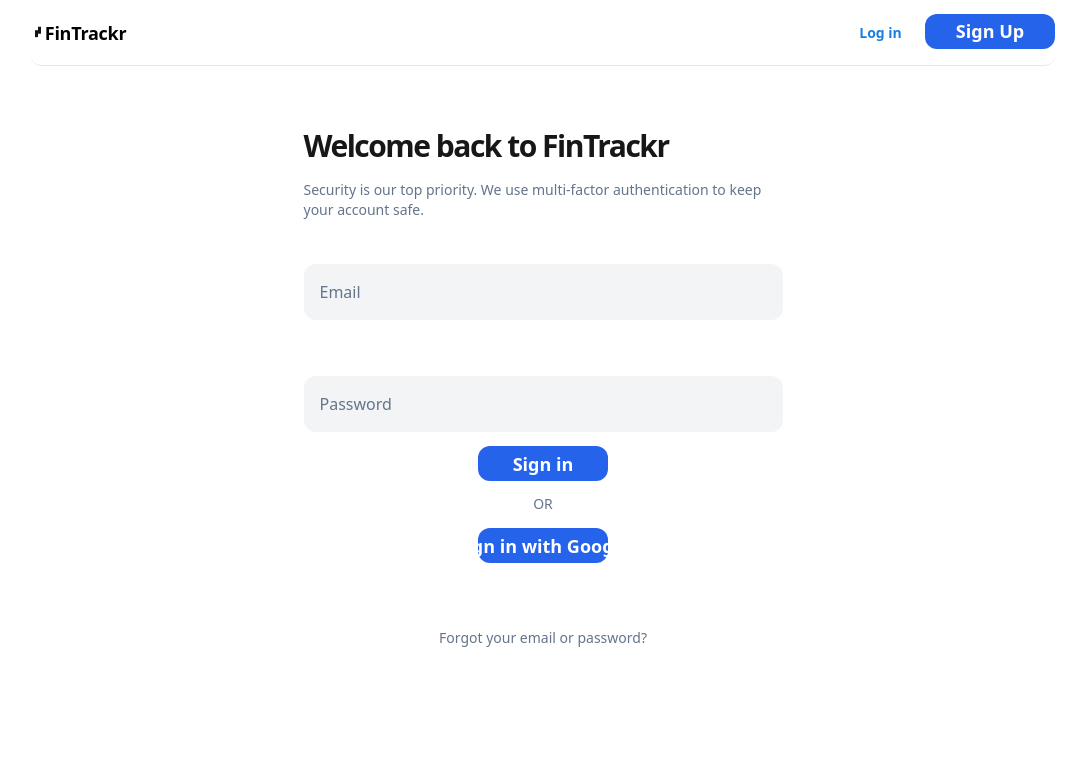
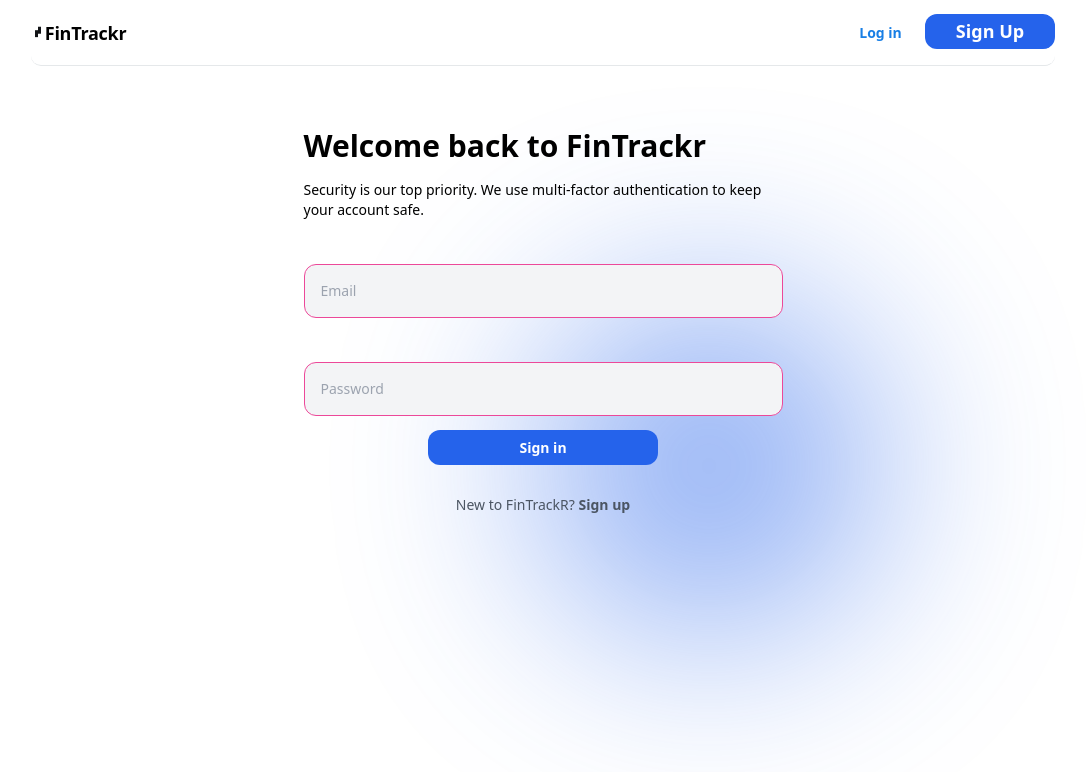
Before and after one commit to ShiiFt38/Finance-Tracker, a React (Create React App) app: page /Login in a window 1280 px wide. Shown: the top 772 px of the page, without its empty margins (97-1183 px from the left). Built offline with nearby package versions, Linux system fonts and the light colour scheme.

Commit message:
form validation

```diff
--- a/src/App.js
+++ b/src/App.js
@@ -10,6 +10,7 @@ import Transactions from './Pages/Transactions';
 import Budgets from './Pages/Budgets';
 import Reports from './Pages/Reports';
 import Settings from './Pages/Settings';
+import SignUpPage from './Pages/SignUpPage';
 
 function App() {
   return (
@@ -17,6 +18,7 @@ function App() {
     <Routes>
       <Route path='/' element={<HomePage />}></Route>
       <Route path='/Login' element={<LoginPage/>}></Route>
+      <Route path='/SignUp' element={<SignUpPage/>}></Route>
       <Route path='/Tracking-Tips' element={<TipsTricks1/>}></Route>
       <Route path='/Dashboards-Tips' element={<TipsTricks2/>}></Route>
       <Route path='/Reports-Tips' element={<TipsTricks3/>}></Route>
--- a/src/Components/Button.js
+++ b/src/Components/Button.js
@@ -8,10 +8,10 @@ function Button({text, onClick, iconSrc, iconAlt, link, width}) {
   return (
     <Link to={link}>
       <button
-        className={`flex justify-center align-middle items-center px-8 py-2.5 mt-3.5 font-bold whitespace-nowrap ${accentColor} rounded-xl text-white sm:w-[130px] md:${width} sm:h-[30px] md:h-[35px] hover:bg-[#637587] transition-all duration-1000ms ease-in max-md:px-5 cursor-pointer`}
+        className={`flex justify-center align-middle items-center px-8 py-2.5 mt-3.5 font-bold whitespace-nowrap ${accentColor} rounded-xl text-white sm:w-[130px] ${width} sm:h-[30px] md:h-[35px] hover:bg-[#637587] transition-all duration-1000ms ease-in max-md:px-5 cursor-pointer`}
         onClick={onClick}
       >
-        {iconSrc && <img src={iconSrc} alt={iconAlt} className="self-start w-5 aspect-square mr-2" />}
+        {iconSrc && <img src={iconSrc} alt={iconAlt} className="w-5 h-5 aspect-square mr-2" />}
         <span className='sm:text-[14px] md:text-[18px]'>{text}</span>
       </button>
     </Link>
--- a/src/Components/Header.js
+++ b/src/Components/Header.js
@@ -1,5 +1,5 @@
 import { Link } from 'react-router-dom';
-import SignInButton from './Button';
+import Button from './Button';
 
 
 function Header({hidden}) {
@@ -21,7 +21,7 @@ function Header({hidden}) {
         <Link to='/Login' className=" w-[89px] font-bold text-[#197fe5] m-auto text-[14px] align-middle">
           Log in
         </Link>
-        <SignInButton text="Sign Up" link="/Login"/>
+        <Button text="Sign Up" link="/SignUp"/>
       </div>
 
   </header>
--- /dev/null
+++ b/src/Components/UserInfoValidation.js
@@ -0,0 +1,28 @@
+function Validation(values){
+    let error = {}
+    const email_pattern = /^[^\s@]+@[^\s@]+\.[^\s@]+$/
+    const password_pattern = /^(?=.*\d)(?=.*[a-z])(?=.*[A-Z])[a-zA-Z0-9]{8,}$/
+
+    if(values.email === "") {
+        error.email = "Email should not be empty"
+    }
+    else if (!email_pattern.test(values.email)) {
+        error.email = "Email is invalid"
+    }
+    else {
+        error.email = ""
+    }
+
+    if(values.password === "") {
+        error.password = "Password is required"
+    }
+    else if(!password_pattern.test(values.password)) {
+        error.password = "Password is invalid"
+    }
+    else {
+        error.password = ""
+    }
+    return error;
+}
+
+export default Validation
--- a/src/Pages/LoginPage.js
+++ b/src/Pages/LoginPage.js
@@ -1,33 +1,62 @@
-import React from 'react';
-import Button from '../Components/Button'
+import React, { useState } from 'react';
 import Header from '../Components/Header';
+import { Link } from 'react-router-dom';
+// import GoogleIcon from '../assets/google.svg'
+import Orb from '../Components/Orb';
+import { useAccentColor } from '../Context/AccentColorContext';
+
 
 function LoginPage() {
+  const {accentColor} = useAccentColor();
+
+  const [ loginDetails, setLoginDetails ] = useState({
+    email: "",
+    password: ""
+  })
+
+  const handleChange = (event) => {
+    setLoginDetails(prevState => ({
+      ...prevState,
+      [event.target.name]: event.target.value
+    }))
+    console.log(loginDetails)
+  }
+
   return (
-    <div className="flex flex-col justify-center bg-white">
+    <>
     <Header />
-    <main className="flex flex-col items-center px-20 py-12 w-full text-sm text-slate-500 max-md:px-5 max-md:max-w-full">
-      <section className="flex flex-col px-4 mt-3.5 max-w-full text-base w-[511px]">
-        <h1 className="text-3xl font-bold tracking-tighter text-neutral-900 max-md:max-w-full">Welcome back to FinTrackr</h1>
-        <p className="mt-4 text-sm leading-5 max-md:mr-2 max-md:max-w-full">Security is our top priority. We use multi-factor authentication to keep your account safe.</p>
-        <label className="justify-center items-start py-4 pr-16 pl-4 mt-11 whitespace-nowrap bg-gray-100 rounded-xl leading-[150%] max-md:pr-5 max-md:mt-10 max-md:max-w-full" htmlFor="emailInput">
-          Email
-          <input id="emailInput" type="email" className="sr-only" />
-        </label>
-        <label className="justify-center items-start py-4 pr-16 pl-4 mt-14 whitespace-nowrap bg-gray-100 rounded-xl leading-[150%] max-md:pr-5 max-md:mt-10 max-md:max-w-full" htmlFor="passwordInput">
-          Password
-          <input id="passwordInput" type="password" className="sr-only" />
-        </label>
-      </section>
-      <Button text="Sign in" link={"/Reports"}/>
-      <div className="mt-3 text-center leading-[150%]">OR</div>
-      <Button
-        text="Sign in with Google"
-        iconsrc="https://icons8.com/icon/17949/google" iconAlt="Google sign-in"
-      />
-      <div className="mt-16 mb-8 text-center whitespace-nowrap leading-[150%] max-md:mt-10">Forgot your email or password?</div>
+    <Orb/>
+    <main className="flex flex-col items-center px-20 py-12 w-full text-sm max-md:px-5 max-md:max-w-full">
+      <form className="flex flex-col px-4 mt-3.5 max-w-full w-[511px]">
+        <h1 className="text-3xl font-bold max-md:max-w-full">Welcome back to FinTrackr</h1>
+        <p className="mt-4 text-sm max-md:mr-2 max-md:max-w-full">Security is our top priority. We use multi-factor authentication to keep your account safe.</p>
+
+          <input
+            id="emailInput"
+            type="email"
+            required
+            name='email'
+            onChange={handleChange}
+            placeholder='Email'
+            className='justify-center border invalid:border-pink-500 invalid:text-pink-600 items-start py-4 pr-16 pl-4 mt-11 bg-gray-100 rounded-xl max-md:pr-5 max-md:mt-10 max-md:max-w-full'/>
+
+
+          <input
+            id="passwordInput"
+            type="password"
+            required
+            name='password'
+            onChange={handleChange}
+            placeholder='Password'
+            className='justify-center border invalid:border-pink-500 invalid:text-pink-600 items-start py-4 pr-16 pl-4 mt-11 bg-gray-100 rounded-xl max-md:pr-5 max-md:mt-10 max-md:max-w-full' />
+
+            <button className={`flex justify-center align-middle m-auto items-center px-8 py-2.5 mt-3.5 font-bold whitespace-nowrap ${accentColor} rounded-xl text-white sm:w-[230px] sm:h-[30px] md:h-[35px] hover:bg-[#637587] transition-all duration-1000ms ease-in max-md:px-5 cursor-pointer`}>Sign in</button>
+      </form>
+
+      <p className='font-light mt-[30px] text-gray-600'>New to FinTrackR? <Link to='/SignUp' className='font-bold'>Sign up</Link></p>
+      {/* <div className="mt-16 mb-8 text-center whitespace-nowrap leading-[150%] max-md:mt-10">Forgot your email or password?</div> */}
     </main>
-  </div>
+    </>
   )
 }
 
--- /dev/null
+++ b/src/Pages/SignUpPage.js
@@ -0,0 +1,86 @@
+import React, { useState } from 'react'
+import Header from '../Components/Header'
+import Orb from '../Components/Orb'
+import { Link } from 'react-router-dom'
+import { useAccentColor } from '../Context/AccentColorContext'
+
+
+const SignUpPage = () => {
+    const {accentColor} = useAccentColor();
+
+    const [registrationDetails, setRegistrationDetails] = useState({
+        username: '',
+        userEmail: '',
+        userPassword: ''
+    });
+
+    // const [ errors, setErrors ] = useState({})
+
+    const handleChange = (e) => {
+        setRegistrationDetails(prevState => ({
+            ...prevState,
+            [e.target.name]:e.target.value
+        }))
+        console.log(registrationDetails)
+    };
+
+    const handleSubmit = (event) => {
+        event.preventDefault();
+    }
+
+    const inputStyles = 'justify-center border invalid:border-pink-500 invalid:text-pink-600 items-start py-4 pr-16 pl-4 mt-11 bg-gray-100 rounded-xl max-md:pr-5 max-md:mt-10 max-md:max-w-full'
+
+  return (
+    <>
+    <Header hidden='hidden'/>
+    <Orb/>
+    <main className="flex flex-col items-center px-20 py-12 w-full text-sm max-md:px-5 max-md:max-w-full">
+        <form className='flex flex-col px-4 max-w-full w-[511px]' onSubmit={handleSubmit}>
+            <h1 className='text-3xl font-bold'>Create an Account</h1>
+            <p className='mt-4 text-sm'>Security is our top priority. We use multi-factor authentication to keep your account safe.</p>
+
+            <input
+                type="text"
+                placeholder='Name'
+                required
+                minLength='3'
+                maxLength='16'
+                onChange={handleChange}
+                name='username'
+                className={inputStyles}/>
+
+            <input
+                type="email"
+                placeholder='Email'
+                required
+                onChange={handleChange}
+                name='userEmail'
+                className={inputStyles}/>
+
+            <input
+                type="password"
+                placeholder='Password'
+                required
+                minLength='8'
+                onChange={handleChange}
+                name='userPasword'
+                className={inputStyles}/>
+
+            <input
+                type="password"
+                required
+                placeholder='Password (Confirm)'
+                className={inputStyles}/>
+
+            <button className={`flex justify-center align-middle m-auto items-center px-8 py-2.5 mt-3.5 font-bold whitespace-nowrap ${accentColor} rounded-xl text-white sm:w-[230px] sm:h-[30px] md:h-[35px] hover:bg-[#637587] transition-all duration-1000ms ease-in max-md:px-5 cursor-pointer`} type='submit'>Create Account</button>
+
+        </form>
+
+        <p className='font-light mt-[30px] text-gray-600'>Already have an account? <Link to='/Login' className='font-bold'>Log in</Link></p>
+
+    </main>
+    </>
+  )
+}
+
+export default SignUpPage
--- a/src/Pages/Transactions.js
+++ b/src/Pages/Transactions.js
@@ -105,7 +105,7 @@ const Transactions = () => {
                         </div>
                     </div>
 
-                    <div className='flex justify-center font-bold w-[200px]'>
+                    <div className='flex justify-center my-auto font-bold w-[200px]'>
                         {transaction.amount < 0 ? <span className='text-red-400'>$</span> : <span className='text-blue-400'>+$</span>}<p className='font-normal'>{transaction.amount}</p>
                     </div>
 
```
Also changed, not shown: src/assets/google.svg (added).
